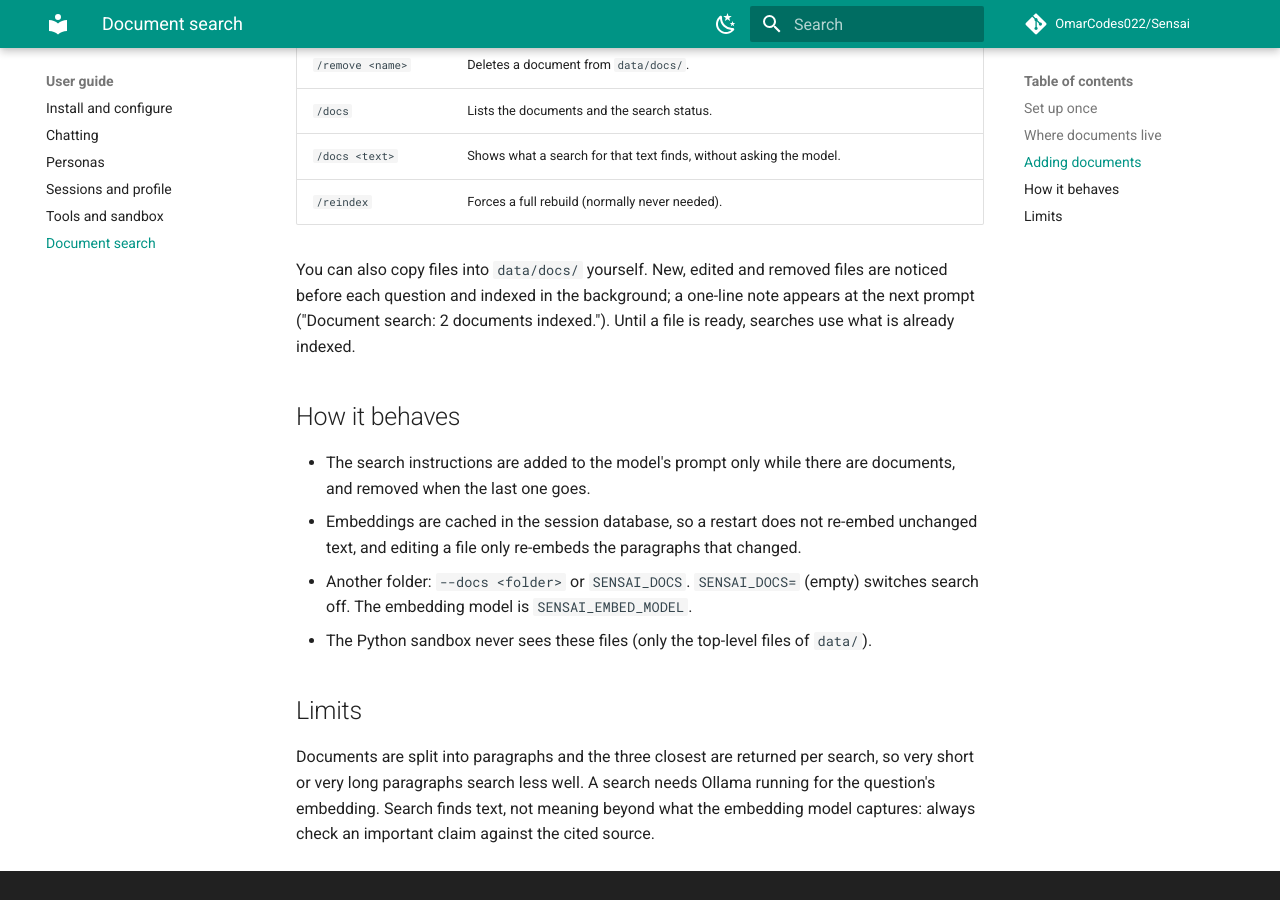
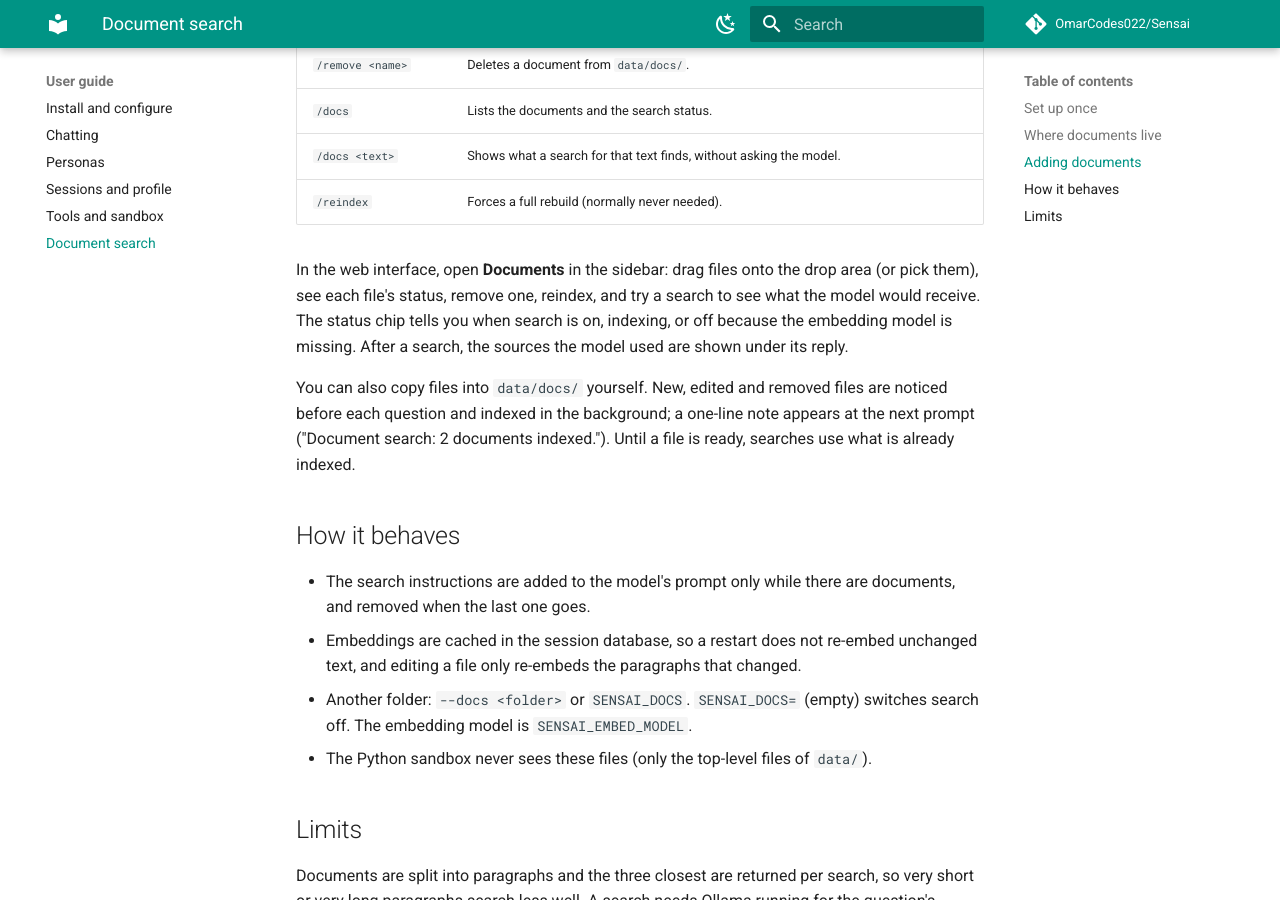
Before and after one commit to OmarCodes022/Sensai, an MkDocs documentation site: the page built from docs/user-guide/documents.md, in a window 1280 px wide and 900 px high, scrolled down 1205 px. Built offline with MkDocs 1.6.1 and Material for MkDocs 9.7.7, drawn with Linux system fonts in a browser that asks for light colours; comment, search, counter and statistics services are not loaded.

Commit message:
docs: describe the Documents page of the web interface

```diff
--- a/docs/user-guide/documents.md
+++ b/docs/user-guide/documents.md
@@ -49,6 +49,8 @@ In the terminal chat, from anywhere on your computer:
 | `/docs <text>` | Shows what a search for that text finds, without asking the model. |
 | `/reindex` | Forces a full rebuild (normally never needed). |
 
+In the web interface, open **Documents** in the sidebar: drag files onto the drop area (or pick them), see each file's status, remove one, reindex, and try a search to see what the model would receive. The status chip tells you when search is on, indexing, or off because the embedding model is missing. After a search, the sources the model used are shown under its reply.
+
 You can also copy files into `data/docs/` yourself. New, edited and removed files are
 noticed before each question and indexed in the background; a one-line note appears at
 the next prompt ("Document search: 2 documents indexed."). Until a file is ready,
```
Also changed, not shown: README.md (+2 -1 lines), web/web-ui.md (+1 -0 lines).
